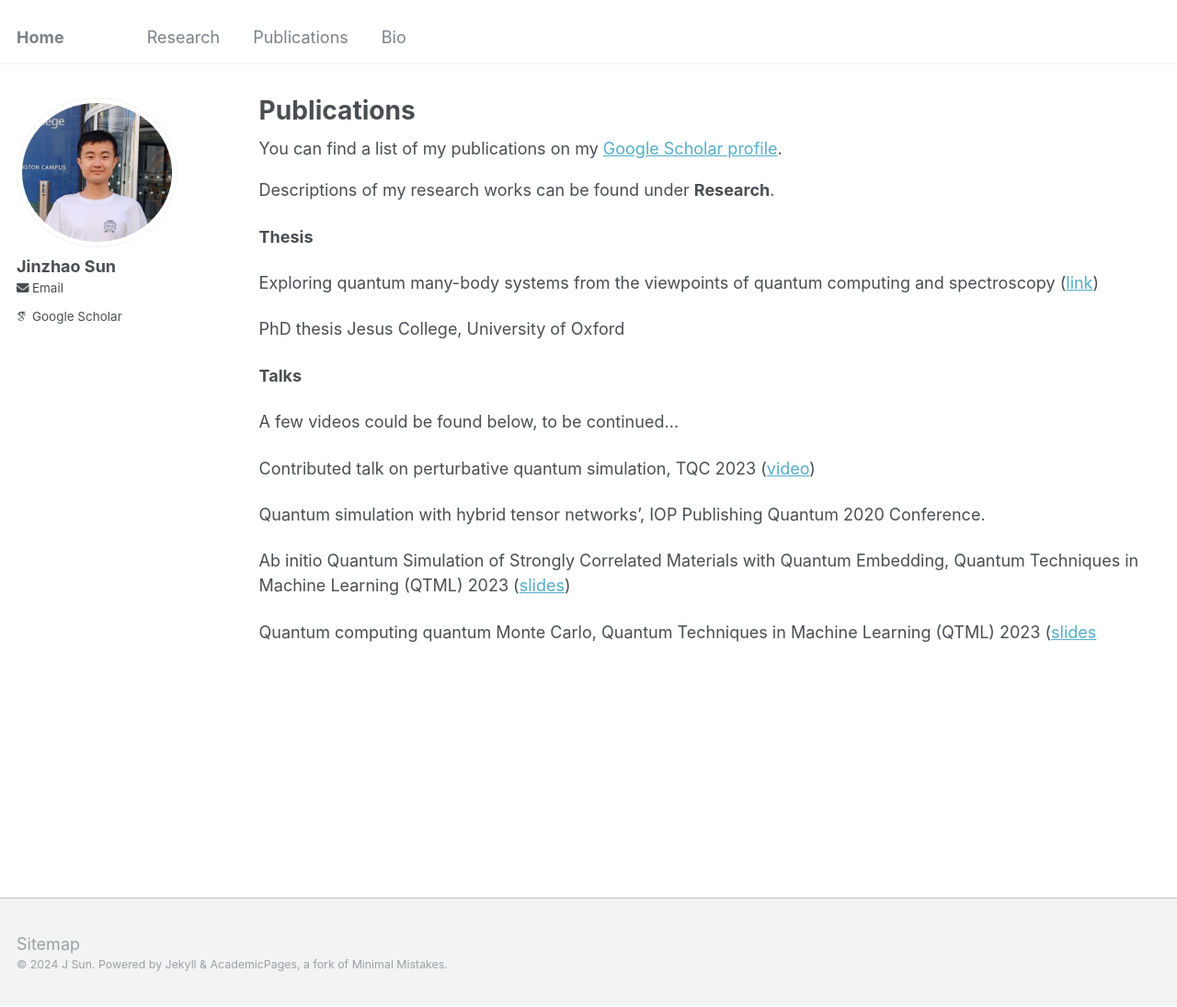
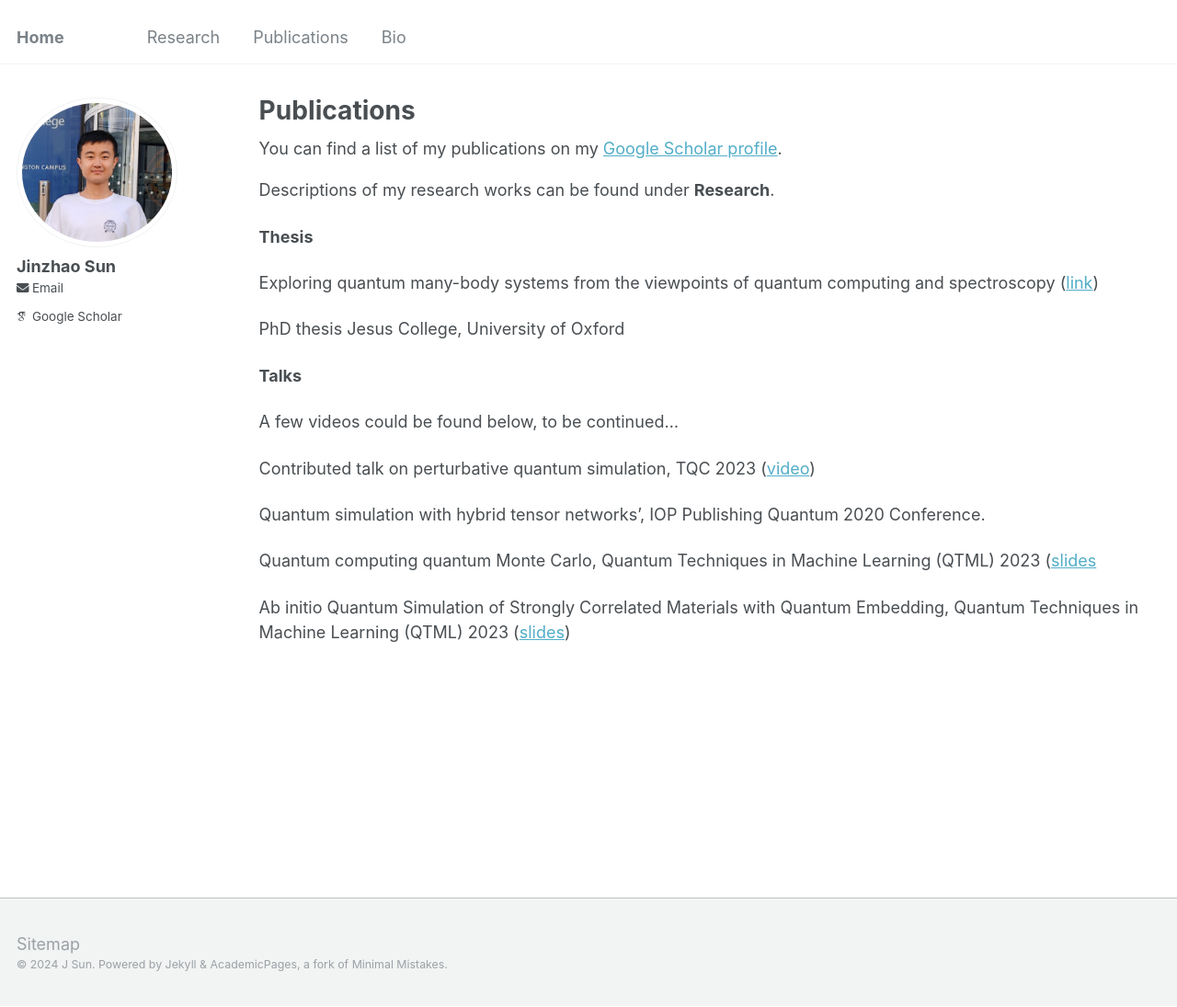
Before and after one commit to jinzhao-sun/jinzhao-sun.github.io, a Jekyll site: the page built from _pages/publications.md, in a window 1280 px wide and 1095 px high. Shown: the whole window at 92% size. Built offline with Jekyll 4.4.1, drawn with Linux system fonts in a browser that asks for light colours; some web fonts are replaced.

```diff
--- a/_pages/publications.md
+++ b/_pages/publications.md
@@ -27,9 +27,10 @@ Contributed talk on perturbative quantum simulation, TQC 2023 ([video](https://w
 
 Quantum simulation with hybrid tensor networks’, IOP Publishing Quantum 2020 Conference.
 
+Quantum computing quantum Monte Carlo, Quantum Techniques in Machine Learning (QTML) 2023 ([slides]([https://github.com/jinzhao-sun/jinzhao-sun.github.io/assets/87315114/58e89752-3f70-4e1c-8c3c-0db355f26749](https://indico.cern.ch/event/1288979/contributions/))
+
 Ab initio Quantum Simulation of Strongly Correlated Materials with Quantum Embedding, Quantum Techniques in Machine Learning (QTML) 2023 ([slides](https://indico.cern.ch/event/1288979/sessions/516280/#20231123))
 
-Quantum computing quantum Monte Carlo, Quantum Techniques in Machine Learning (QTML) 2023 ([slides]([https://github.com/jinzhao-sun/jinzhao-sun.github.io/assets/87315114/58e89752-3f70-4e1c-8c3c-0db355f26749](https://indico.cern.ch/event/1288979/contributions/))
 
 
 
```
